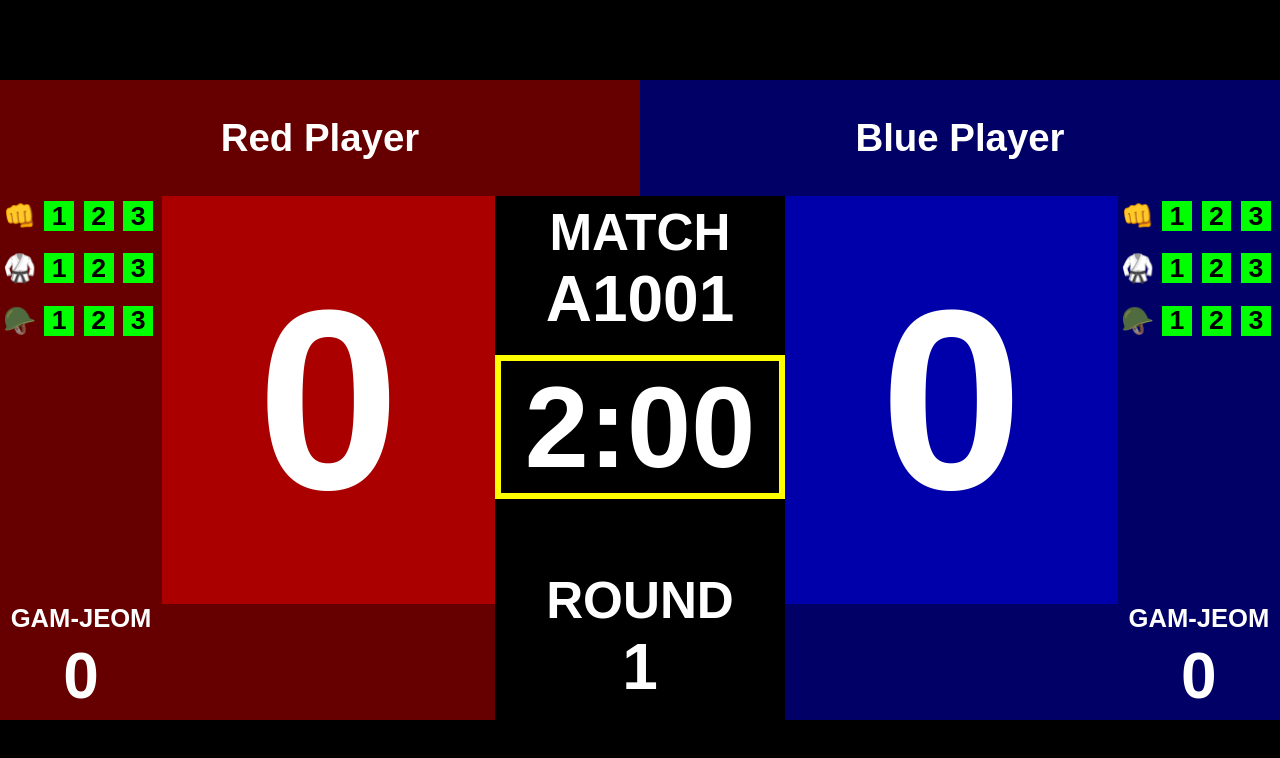
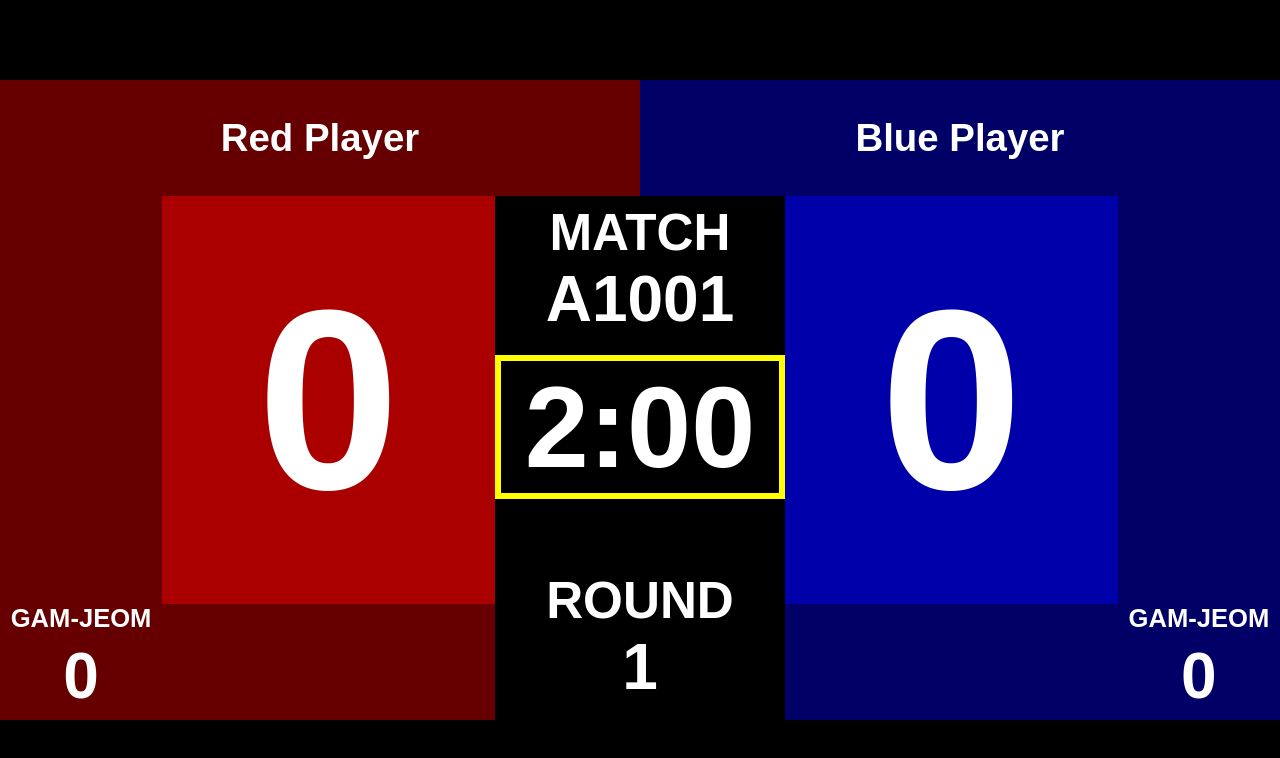
Before and after one commit to CY-Cheung/TKD-scoreboard, a React (Vite) app: page /screen in a window 1280 px wide. Shown: the top 758 px of the page. Built offline with nearby package versions, Linux system fonts and the light colour scheme.

Commit message:
Quick commit by script.

```diff
--- a/src/Pages/Screen/Screen.css
+++ b/src/Pages/Screen/Screen.css
@@ -265,10 +265,6 @@
 	align-items: center;
 	font-size: calc(var(--icon-width) - 0.25vw);
 	margin: 0.375vw;
-}
-
-.ref-num {
-	color: #000000;
-	background-color: #00ff00;
+	color: transparent;
 	font-weight: bold;
 }
```
